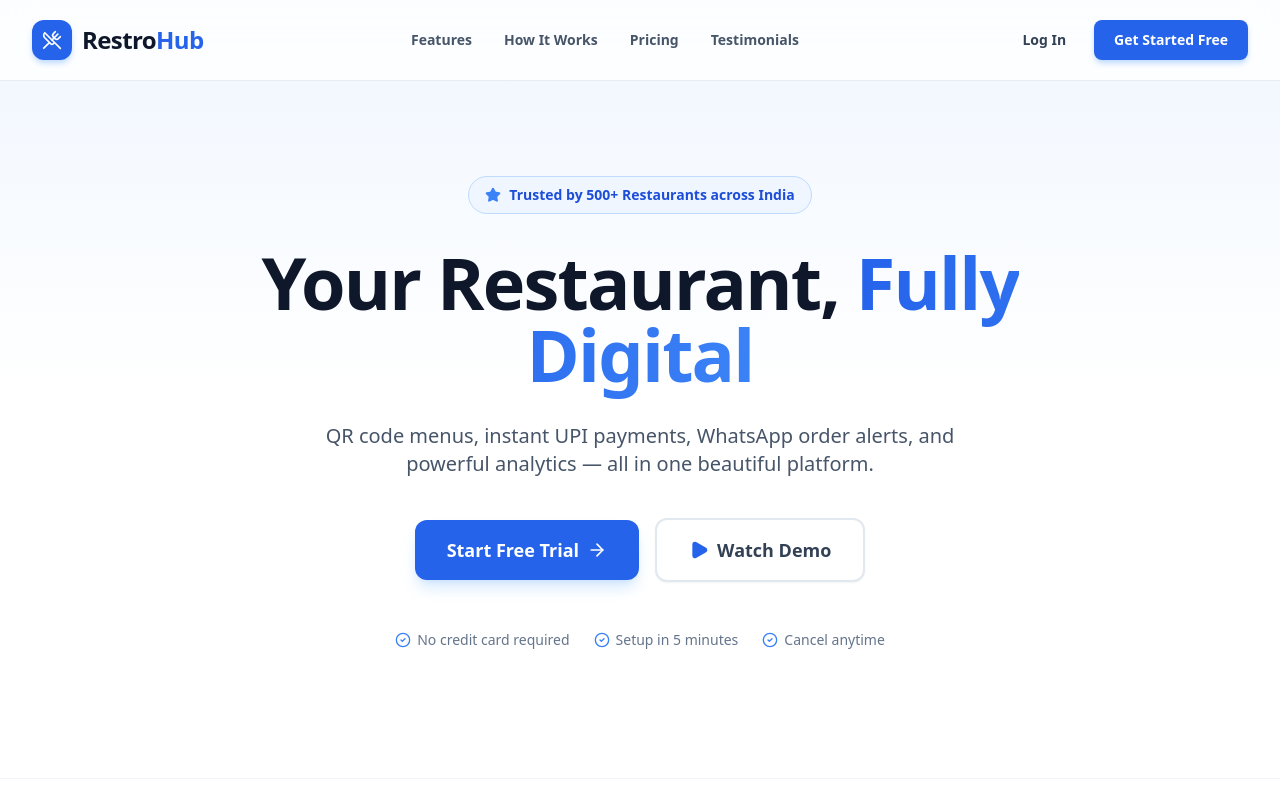
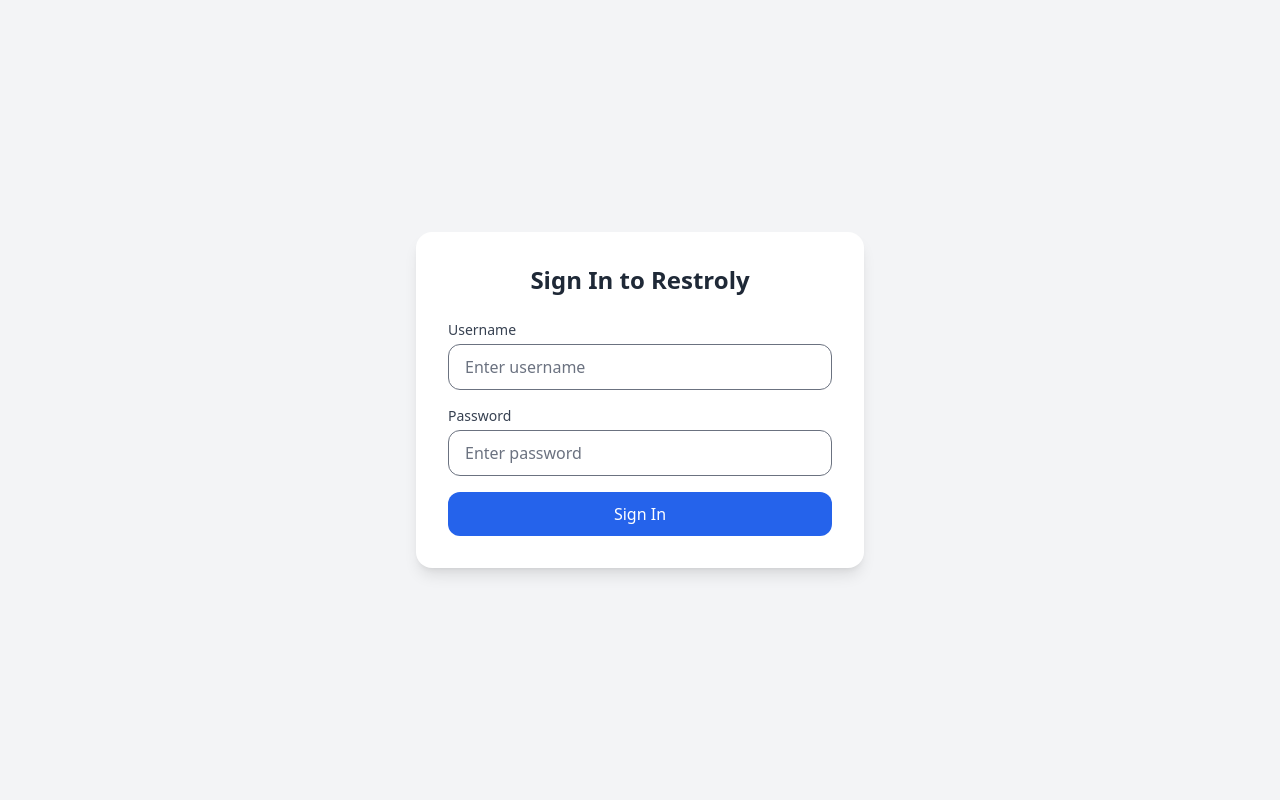
Before and after one commit to kashyapRathod03/RestroHub-FrontEnd, a React (Vite) app: page /login in a window 1280 px wide. Before the commit this address led to /. Shown: the top 800 px of the page. Built offline with nearby package versions, Linux system fonts and the light colour scheme.

Commit message:
Add Login Logic and update Menu items rendering

```diff
--- a/src/components/admin/menu/menuCard/MenuItemsGrid.jsx
+++ b/src/components/admin/menu/menuCard/MenuItemsGrid.jsx
@@ -93,17 +93,22 @@
       // UNCOMMENT WHEN API READY
       // Need to change this or api call
        const params = selectedCategory !== 'all' ? `?category=${selectedCategory}` : '';
-       const response = await api.get(`/secure/api/v1/foods/category/${params}`);
-       setMenuItems(response.data);
+       var response =null;
+       if(selectedCategory === 'all'){
+        response = await api.get(`/secure/api/v1/foods?page=0&size=10&sortBy=name&sortDirection=asc`);
+        setMenuItems(response.data.content);
+       }else{
+        response = await api.get(`/secure/api/v1/foods/category/${params}?page=0&size=10`);
+        setMenuItems(response.data.content);
+       }
 
       // MOCK
       await new Promise(resolve => setTimeout(resolve, 600));
-      setMenuItems(fallbackItems);
 
     } catch (err) {
       console.error('Failed to fetch menu:', err);
       setError('Failed to load menu items');
-      setMenuItems(fallbackItems);
+      // setMenuItems(fallbackItems);
     } finally {
       setLoading(false);
     }
@@ -114,12 +119,12 @@
   // ------------------------------------
   const handleToggle = (id) => {
     setMenuItems(prev =>
-      prev.map(item => (item.id === id ? { ...item, available: !item.available } : item))
+      prev.map(item => (item.foodId === id ? { ...item, available: !item.available } : item))
     );
   };
 
   const handleDelete = (id) => {
-    setMenuItems(prev => prev.filter(item => item.id !== id));
+    setMenuItems(prev => prev.filter(item => item.foodId !== id));
   };
 
   // ------------------------------------
@@ -309,7 +314,7 @@
         >
           {filteredItems.map(item => (
             <MenuItemCard
-              key={item.id}
+              key={item.foodId}
               item={item}
               onEdit={onEditItem}
               onToggle={handleToggle}
--- a/src/pages/public/Landing.jsx
+++ b/src/pages/public/Landing.jsx
@@ -179,7 +179,7 @@
             {/* Desktop CTA */}
             <div className="hidden items-center gap-3 md:flex">
               <Link
-                to="/admin"
+                to="/login"
                 className="rounded-lg px-4 py-2 text-sm font-semibold text-slate-700 transition-colors hover:bg-slate-100"
               >
                 Log In
@@ -219,7 +219,7 @@
             </div>
             <div className="mt-4 flex flex-col gap-2 border-t border-slate-100 pt-4">
               <Link
-                to="/admin"
+                to="/login"
                 className="rounded-lg border border-slate-200 px-4 py-2.5 text-center text-sm font-semibold text-slate-700"
               >
                 Log In
--- /dev/null
+++ b/src/pages/public/Login.jsx
@@ -0,0 +1,113 @@
+import { useState } from "react";
+import { useNavigate } from "react-router-dom";
+import api from "@services/common/api";
+
+const Login = () => {
+  const navigate = useNavigate();
+
+  const [formData, setFormData] = useState({
+    username: "",
+    password: "",
+  });
+
+  const [loading, setLoading] = useState(false);
+  const [error, setError] = useState(null);
+
+  const updateField = (field, value) => {
+    setFormData((prev) => ({ ...prev, [field]: value }));
+  };
+
+  const handleLogin = async (e) => {
+    e.preventDefault();
+
+    try {
+      setLoading(true);
+      setError(null);
+
+      const response = await api.post(
+        "/public/api/v1/auth/login",
+        formData
+      );
+
+      const result = response.data;
+
+      if (result.success) {
+        const { accessToken, refreshToken, roles } = result.data;
+
+        // ✅ Store tokens
+        localStorage.setItem("accessToken", accessToken);
+        localStorage.setItem("refreshToken", refreshToken);
+        localStorage.setItem("roles", JSON.stringify(roles));
+
+        // ✅ Redirect to admin dashboard
+        navigate("/admin/dashboard");
+      } else {
+        setError(result.message || "Login failed");
+      }
+
+    } catch (err) {
+      console.error("Login error:", err.response?.data || err);
+      setError("Invalid username or password");
+    } finally {
+      setLoading(false);
+    }
+  };
+
+  return (
+    <div className="min-h-screen flex items-center justify-center bg-gray-100">
+      <div className="w-full max-w-md bg-white shadow-lg rounded-2xl p-8">
+        <h2 className="text-2xl font-bold text-gray-800 mb-6 text-center">
+          Sign In to Restroly
+        </h2>
+
+        {error && (
+          <div className="mb-4 text-sm text-red-600 bg-red-100 p-3 rounded-lg">
+            {error}
+          </div>
+        )}
+
+        <form onSubmit={handleLogin} className="space-y-4">
+
+          <div>
+            <label className="block text-sm font-medium text-gray-700 mb-1">
+              Username
+            </label>
+            <input
+              type="text"
+              required
+              value={formData.username}
+              onChange={(e) => updateField("username", e.target.value)}
+              className="w-full px-4 py-2.5 border rounded-xl focus:ring-2 focus:ring-blue-500 outline-none"
+              placeholder="Enter username"
+            />
+          </div>
+
+          <div>
+            <label className="block text-sm font-medium text-gray-700 mb-1">
+              Password
+            </label>
+            <input
+              type="password"
+              required
+              value={formData.password}
+              onChange={(e) => updateField("password", e.target.value)}
+              className="w-full px-4 py-2.5 border rounded-xl focus:ring-2 focus:ring-blue-500 outline-none"
+              placeholder="Enter password"
+            />
+          </div>
+
+          <button
+            type="submit"
+            disabled={loading}
+            className="w-full bg-blue-600 text-white py-2.5 rounded-xl font-medium hover:bg-blue-700 transition disabled:opacity-50"
+          >
+            {loading ? "Signing in..." : "Sign In"}
+          </button>
+
+        </form>
+      </div>
+    </div>
+  );
+};
+
+export default Login;
--- /dev/null
+++ b/src/routes/ProtectedRoute.jsx
@@ -0,0 +1,13 @@
+import { Navigate } from "react-router-dom";
+
+const ProtectedRoute = ({ children }) => {
+  const accessToken = localStorage.getItem("accessToken");
+
+  if (!accessToken) {
+    return <Navigate to="/login" replace />;
+  }
+
+  return children;
+};
+
+export default ProtectedRoute;
--- a/src/routes/index.jsx
+++ b/src/routes/index.jsx
@@ -5,9 +5,11 @@
 import PublicLayout from '../layouts/PublicLayout';
 import CustomerLayout from '../layouts/CustomerLayout';
 import AdminLayout from '../layouts/AdminLayout';
+import ProtectedRoute from './ProtectedRoute';
 
 // Public Pages
 import Landing from '../pages/public/Landing';
+import Login from '../pages/public/Login';
 
 // Customer Pages
 import RestaurantMenu from '../pages/customer/RestaurantMenu';
@@ -29,6 +31,7 @@
       {/* ========== PUBLIC ROUTES ========== */}
       <Route element={<PublicLayout />}>
         <Route path="/" element={<Landing />} />
+        <Route path="/login" element={<Login />} />
       </Route>
 
       {/* ========== CUSTOMER ROUTES ========== */}
@@ -40,7 +43,11 @@
       </Route>
 
       {/* ========== ADMIN ROUTES ========== */}
-      <Route path="/admin" element={<AdminLayout />}>
+      <Route path="/admin"
+            element={
+                  <ProtectedRoute>
+                    <AdminLayout />
+                    </ProtectedRoute>}>
         <Route index element={<Navigate to="/admin/dashboard" replace />} />
         <Route path="dashboard" element={<Dashboard />} />
         <Route path="menus" element={<Menus />} />
```
